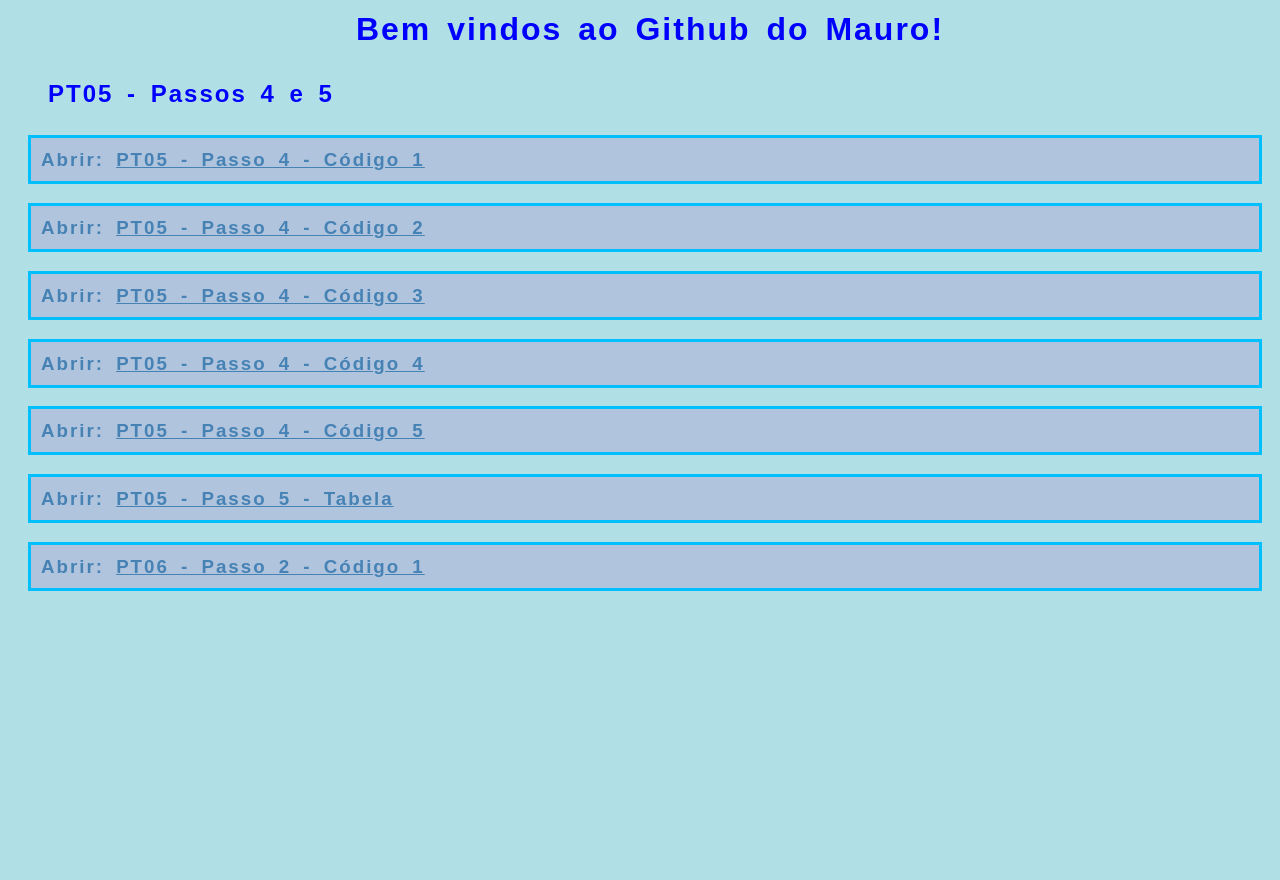
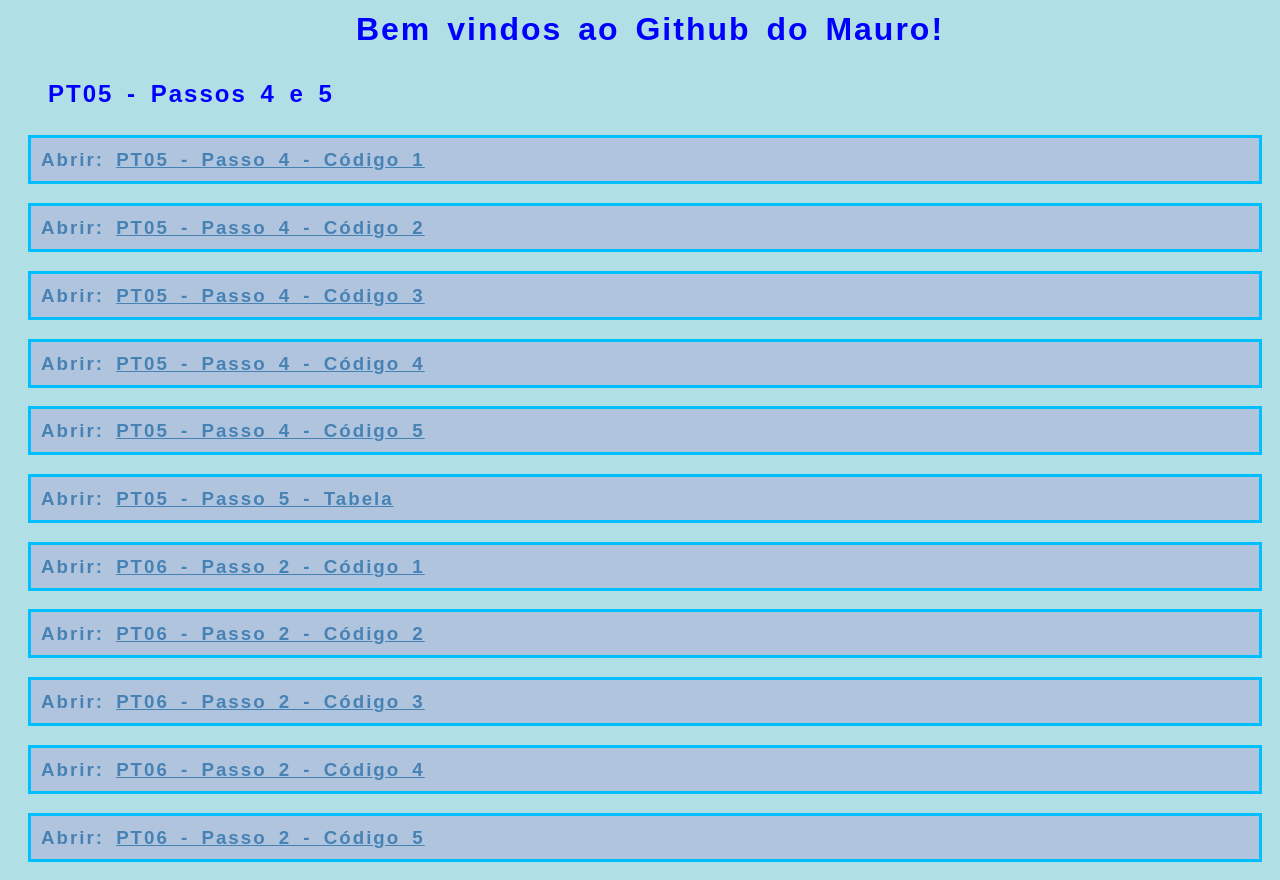
Before and after one commit to mauroppfigueiredo/mauroppfigueiredo.github.io, a plain HTML site: page index.html in a window 1280 px wide. Before the commit the page ends 800 px from the top, so only its background shows below. Drawn offline with Linux system fonts and the light colour scheme; files whose address does not match are found by name.

Commit message:
Update index.html

```diff
--- a/index.html
+++ b/index.html
@@ -57,6 +57,31 @@
          PT06 - Passo 2 - Código 1
          </a>
       </h3>
+      <h3>
+         Abrir:
+         <a href="https://mauroppfigueiredo.github.io/2.2/">
+         PT06 - Passo 2 - Código 2
+         </a>
+      </h3>
+      <h3>
+         Abrir:
+         <a href="https://mauroppfigueiredo.github.io/2.3/">
+         PT06 - Passo 2 - Código 3
+         </a>
+      </h3>
+      <h3>
+         Abrir:
+         <a href="https://mauroppfigueiredo.github.io/2.4/">
+         PT06 - Passo 2 - Código 4
+         </a>
+      </h3>
+      <h3>
+         Abrir:
+         <a href="https://mauroppfigueiredo.github.io/2.5/">
+         PT06 - Passo 2 - Código 5
+         </a>
+      </h3>
+
 
    </body>
 </html>
```
